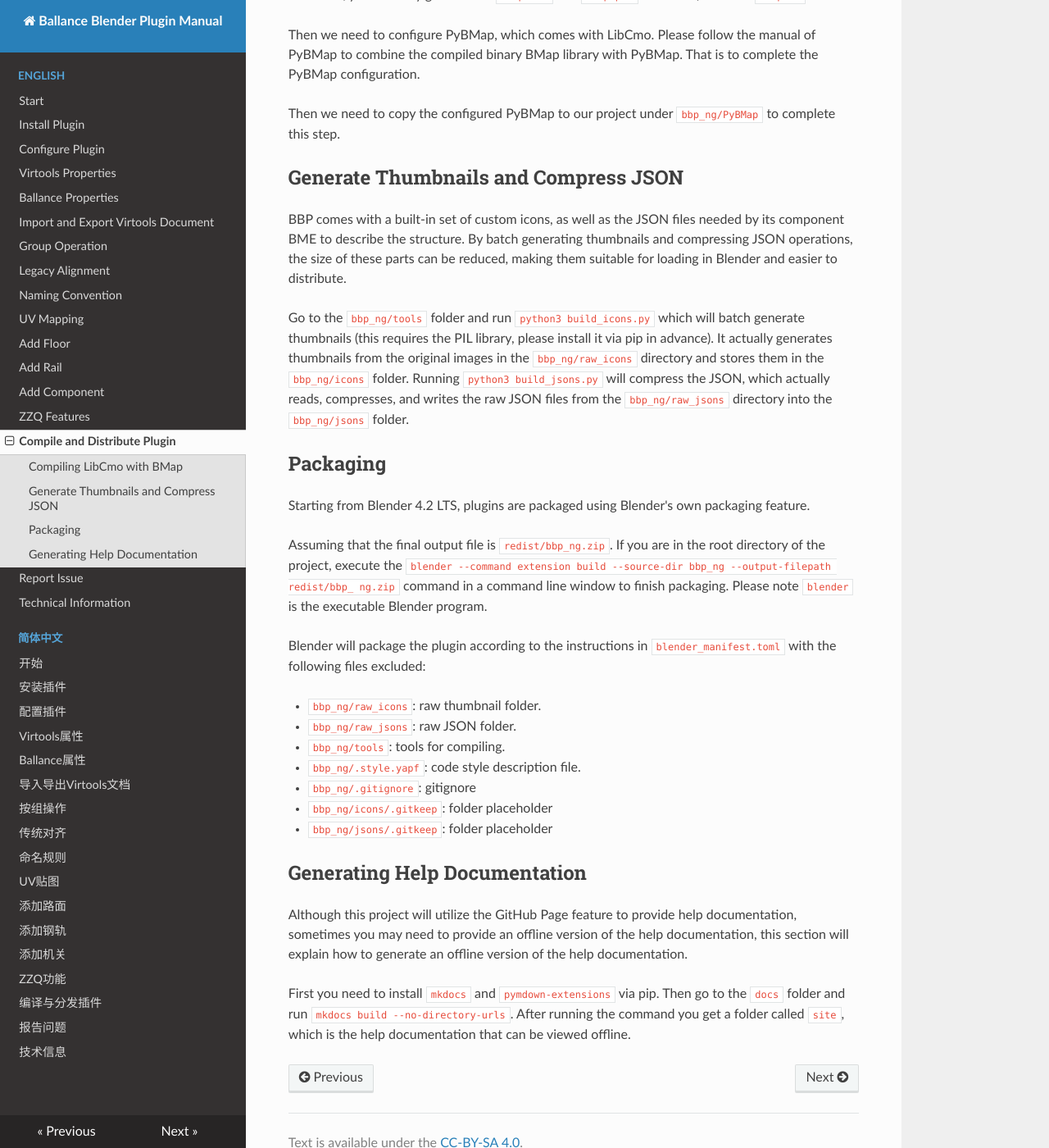
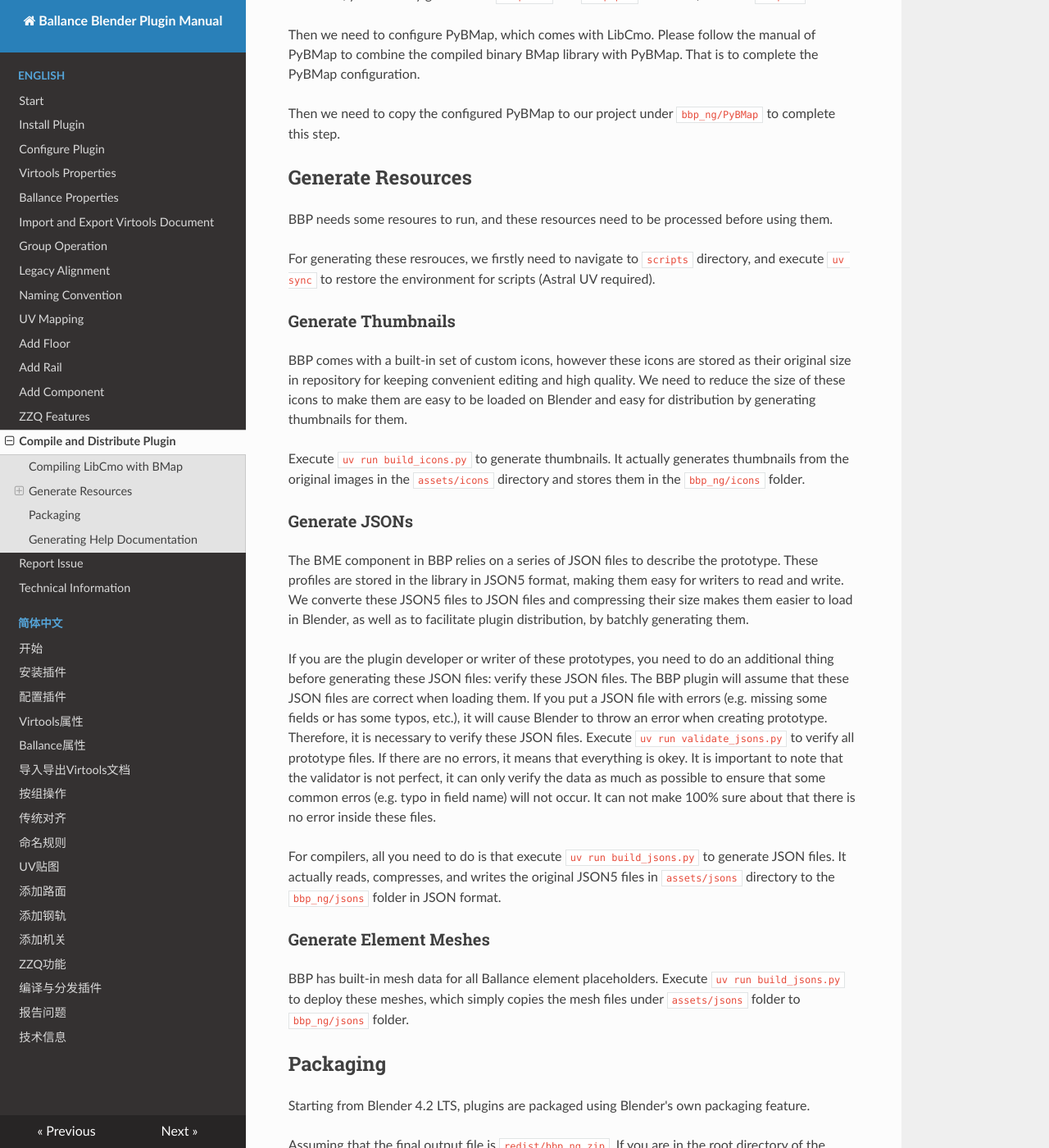
Before and after one commit to yyc12345/BallanceBlenderHelper, an MkDocs documentation site: the page built from docs/docs/en/compile-distribute-plugin.md, in a window 1280 px wide and 1400 px high, scrolled down 719 px. Shown: the whole window at 82% size. Built offline with MkDocs 1.6.1, drawn with Linux system fonts in a browser that asks for light colours; nearby versions of some CDN libraries.

```diff
--- a/docs/docs/en/compile-distribute-plugin.md
+++ b/docs/docs/en/compile-distribute-plugin.md
@@ -15,11 +15,29 @@
 
 Then we need to copy the configured PyBMap to our project under `bbp_ng/PyBMap` to complete this step.
 
-## Generate Thumbnails and Compress JSON
+## Generate Resources
 
-BBP comes with a built-in set of custom icons, as well as the JSON files needed by its component BME to describe the structure. By batch generating thumbnails and compressing JSON operations, the size of these parts can be reduced, making them suitable for loading in Blender and easier to distribute.
+BBP needs some resoures to run, and these resources need to be processed before using them.
 
-Go to the `bbp_ng/tools` folder and run `python3 build_icons.py` which will batch generate thumbnails (this requires the PIL library, please install it via pip in advance). It actually generates thumbnails from the original images in the `bbp_ng/raw_icons` directory and stores them in the `bbp_ng/icons` folder. Running `python3 build_jsons.py` will compress the JSON, which actually reads, compresses, and writes the raw JSON files from the `bbp_ng/raw_jsons` directory into the `bbp_ng/jsons` folder.
+For generating these resrouces, we firstly need to navigate to `scripts` directory, and execute `uv sync` to restore the environment for scripts (Astral UV required).
+
+### Generate Thumbnails
+
+BBP comes with a built-in set of custom icons, however these icons are stored as their original size in repository for keeping convenient editing and high quality. We need to reduce the size of these icons to make them are easy to be loaded on Blender and easy for distribution by generating thumbnails for them.
+
+Execute `uv run build_icons.py` to generate thumbnails. It actually generates thumbnails from the original images in the `assets/icons` directory and stores them in the `bbp_ng/icons` folder.
+
+### Generate JSONs
+
+The BME component in BBP relies on a series of JSON files to describe the prototype. These profiles are stored in the library in JSON5 format, making them easy for writers to read and write. We converte these JSON5 files to JSON files and compressing their size makes them easier to load in Blender, as well as to facilitate plugin distribution, by batchly generating them.
+
+If you are the plugin developer or writer of these prototypes, you need to do an additional thing before generating these JSON files: verify these JSON files. The BBP plugin will assume that these JSON files are correct when loading them. If you put a JSON file with errors (e.g. missing some fields or has some typos, etc.), it will cause Blender to throw an error when creating prototype. Therefore, it is necessary to verify these JSON files. Execute `uv run validate_jsons.py` to verify all prototype files. If there are no errors, it means that everything is okey. It is important to note that the validator is not perfect, it can only verify the data as much as possible to ensure that some common erros (e.g. typo in field name) will not occur. It can not make 100% sure about that there is no error inside these files.
+
+For compilers, all you need to do is that execute `uv run build_jsons.py` to generate JSON files. It actually reads, compresses, and writes the original JSON5 files in `assets/jsons` directory to the `bbp_ng/jsons` folder in JSON format.
+
+### Generate Element Meshes
+
+BBP has built-in mesh data for all Ballance element placeholders. Execute `uv run build_jsons.py` to deploy these meshes, which simply copies the mesh files under `assets/jsons` folder to `bbp_ng/jsons` folder.
 
 ## Packaging
 
```
Also changed, not shown: docs/docs/en/bme-adder.md (+13 -3 lines), docs/docs/en/configure-plugin.md (+3 -1 lines), docs/docs/en/import-export-virtools.md (+6 -1 lines), docs/docs/en/install-plugin.md (+1 -1 lines).
